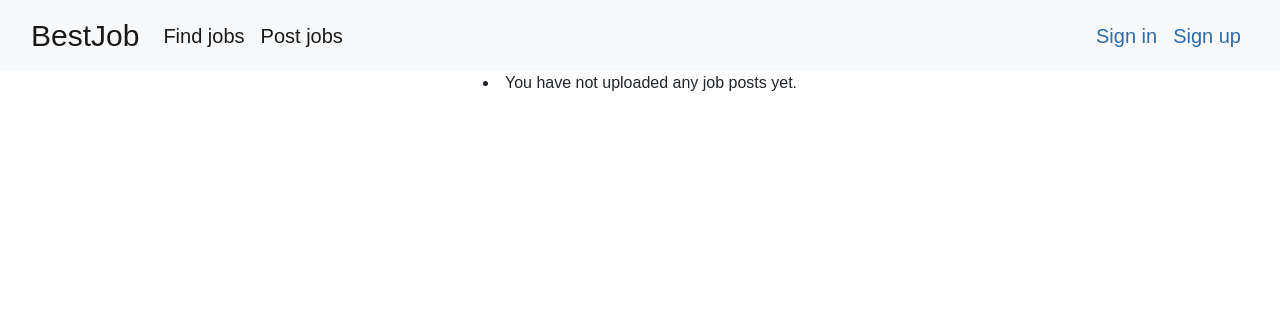
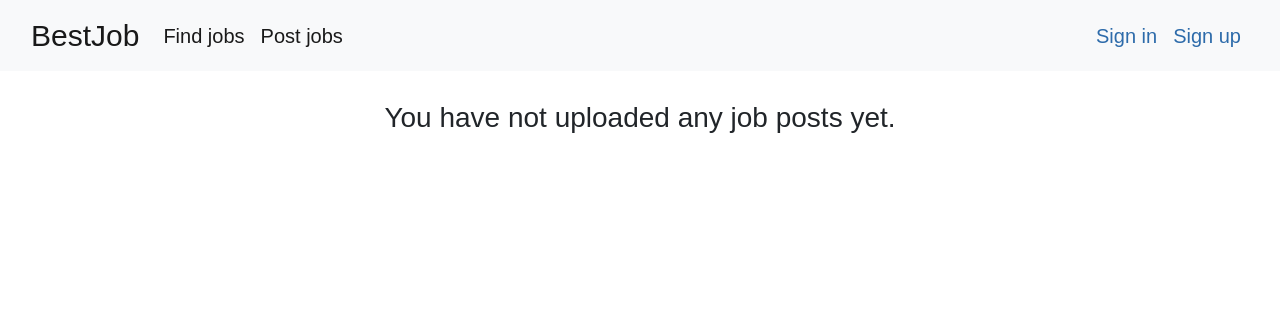
Before and after one commit to vilim-cro/JobSearch, a Django app: template JobSearch/users/templates/users/myposts.html in a window 1280 px wide. Shown: the top 331 px of the page. Run offline with Django 3.2, Linux system fonts and the light colour scheme; the template is opened without the code that fills it, so the values that code supplies are empty; some libraries are stand-ins or nearby versions.

```diff
--- a/JobSearch/users/templates/users/myposts.html
+++ b/JobSearch/users/templates/users/myposts.html
@@ -3,7 +3,7 @@
 
 {% block body %}
 
-<div class="cards">
+<div class="cards" style="margin-top: 30px;">
     {% for post in posts %}
     <div class="card">
       <div class="card-body">
@@ -16,7 +16,7 @@
       </div>
     </div>
     {% empty %}
-        <li>You have not uploaded any job posts yet.</li>
+        <h3>You have not uploaded any job posts yet.</h3>
     {% endfor %}
 </div>
 
--- a/JobSearch/users/templates/users/profile.html
+++ b/JobSearch/users/templates/users/profile.html
@@ -23,7 +23,7 @@
           </tr>
           <tr>
             <td>Number of job posts: </td>
-            <td>{{ user.username }}</td>
+            <td>{{ number_of_posts }}</td>
           </tr>
         </tbody>
     </table>
--- a/JobSearch/users/views.py
+++ b/JobSearch/users/views.py
@@ -21,7 +21,8 @@ def index(request):
         return HttpResponseRedirect(reverse('users:login'))
 
     return render(request, 'users/profile.html', {
-        "user": request.user
+        "user": request.user,
+        "number_of_posts": len(request.user.job_posts.all())
     })
 
 def login_view(request):
@@ -57,7 +58,7 @@ def register(request):
 
 def myposts(request):
     return render(request, 'users/myposts.html', {
-        "posts": request.user.job_posts.all()
+        "posts": request.user.job_posts.all(),
     })
 
 def logout_view(request):
```
Also changed, not shown: JobSearch/db.sqlite3.
